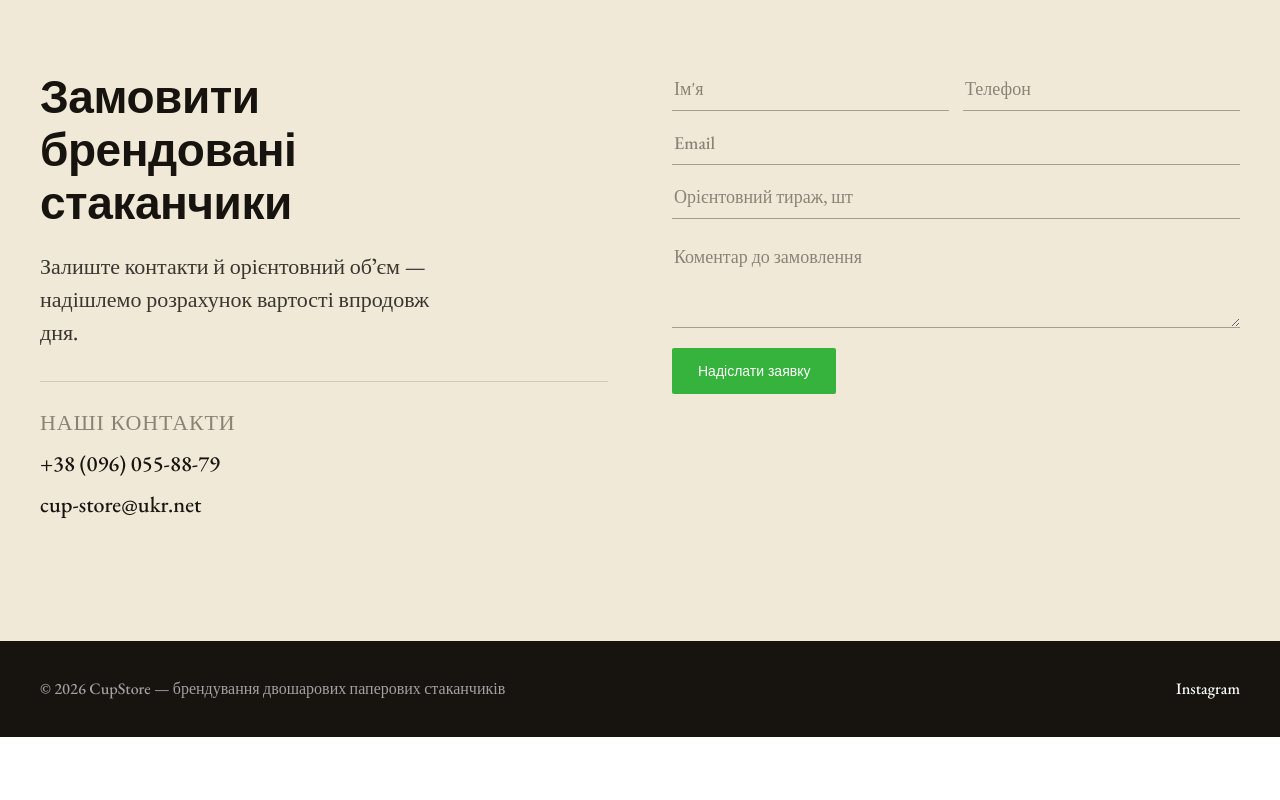
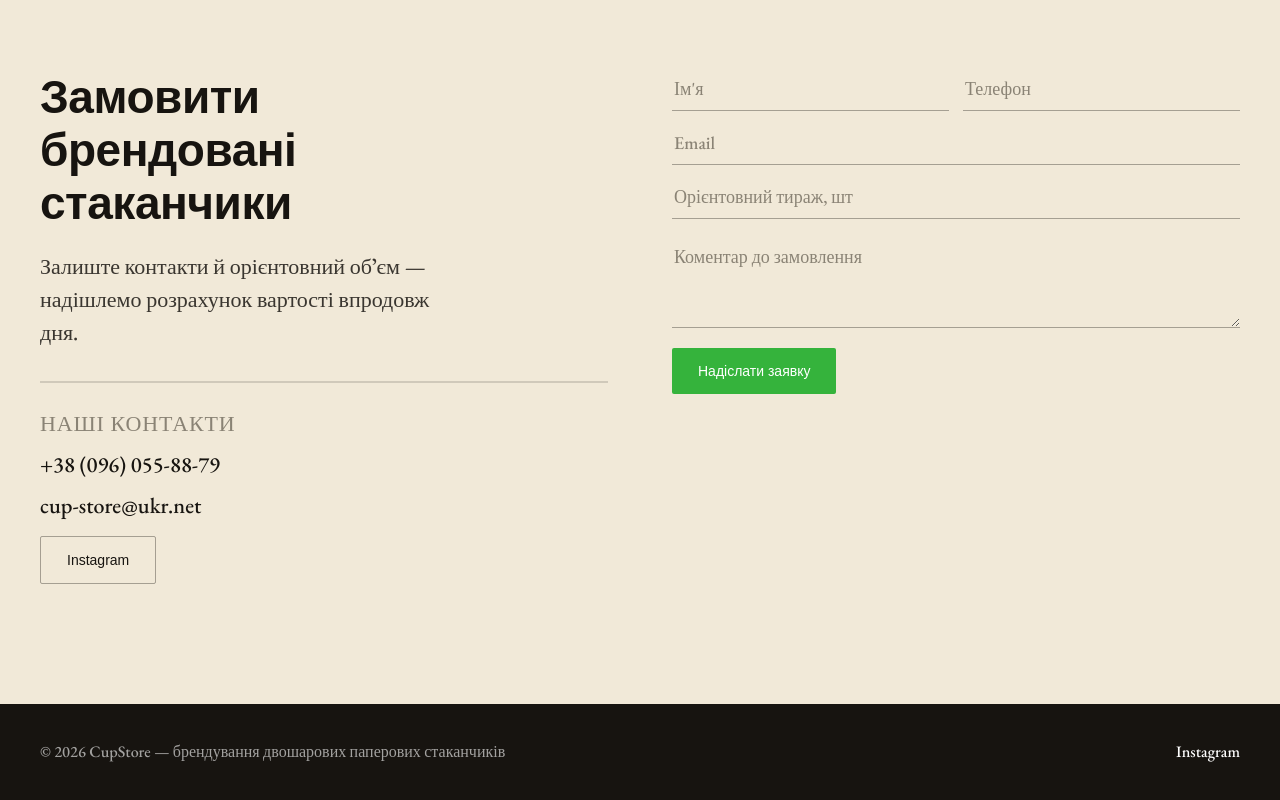
Before and after one commit to vlad3958/CupStoreWeb, an Angular app: page / in a window 1280 px wide. Shown: the part 4269-5069 px from the top of the page. Before the commit the page ends 5006 px from the top, so only its background shows below. Built offline with nearby package versions, Linux system fonts and the light colour scheme; a web font is replaced by a local one.

Commit message:
insta added

```diff
--- a/src/app/components/landing/landing.component.html
+++ b/src/app/components/landing/landing.component.html
@@ -85,7 +85,11 @@
         <span class="contact-info__label">Наші контакти</span>
         <a href="tel:+380000000000" class="contact-info__item">+38 (096) 055-88-79</a>
         <a href="mailto:cup-store@ukr.net" class="contact-info__item">cup-store@ukr.net</a>
-      </div>
+    </div>
+
+    <a href="https://www.instagram.com/cupstore.kyiv/" target="_blank" rel="noopener">
+        <button class="btn btn-ghost btn-ghost--dark">Instagram</button>
+      </a>
     </div>
 
     <form #formEl (ngSubmit)="onSubmit(f)" #f="ngForm" novalidate>
--- a/src/app/components/landing/landing.component.scss
+++ b/src/app/components/landing/landing.component.scss
@@ -180,7 +180,8 @@ p{margin:0;}
   gap:8px;
   margin-top:32px;
   padding-top:24px;
-  border-top:1px solid rgba(23,20,16,.15);
+  margin-bottom: 14px;
+  border-top:2px solid rgba(23,20,16,.15);
 }
 .contact-info__label{
   text-transform:uppercase;
@@ -193,6 +194,15 @@ p{margin:0;}
 }
 .contact-info__item:hover{
   color:var(--red);
+}
+
+.btn-ghost--dark{
+  color:var(--ink);
+  border:1px solid rgba(23,20,16,.35);
+}
+.btn-ghost--dark:hover{
+  border-color:var(--ink);
+  background:rgba(23,20,16,.05);
 }
 
 form{display:flex;flex-direction:column;gap:14px;}
```
